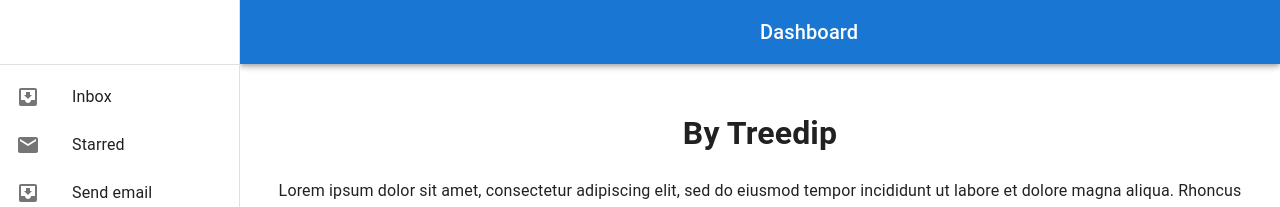
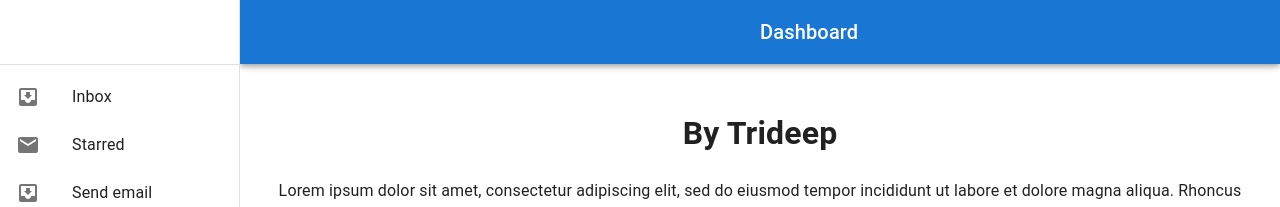
Before and after one commit to Trideep555/react-app, a React (Create React App) app: page /dashboard in a window 1280 px wide. Shown: the top 207 px of the page. Built offline with nearby package versions, Linux system fonts and the light colour scheme.

Commit message:
Update Sidebar.js

```diff
--- a/src/components/Sidebar.js
+++ b/src/components/Sidebar.js
@@ -124,7 +124,7 @@ function Sidebar(props) {
       >
         <Toolbar />
 
-        <h1>By Treedip</h1>
+        <h1>By Trideep</h1>
         <Typography paragraph>
 
           Lorem ipsum dolor sit amet, consectetur adipiscing elit, sed do eiusmod
```
